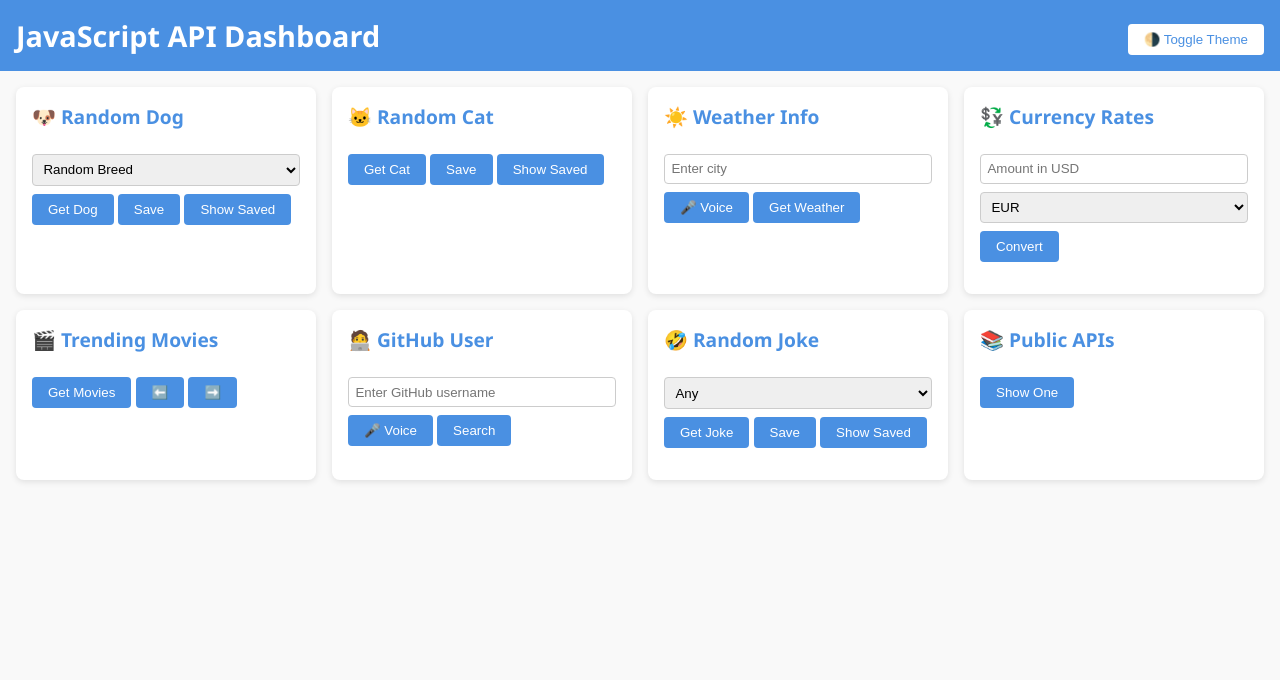
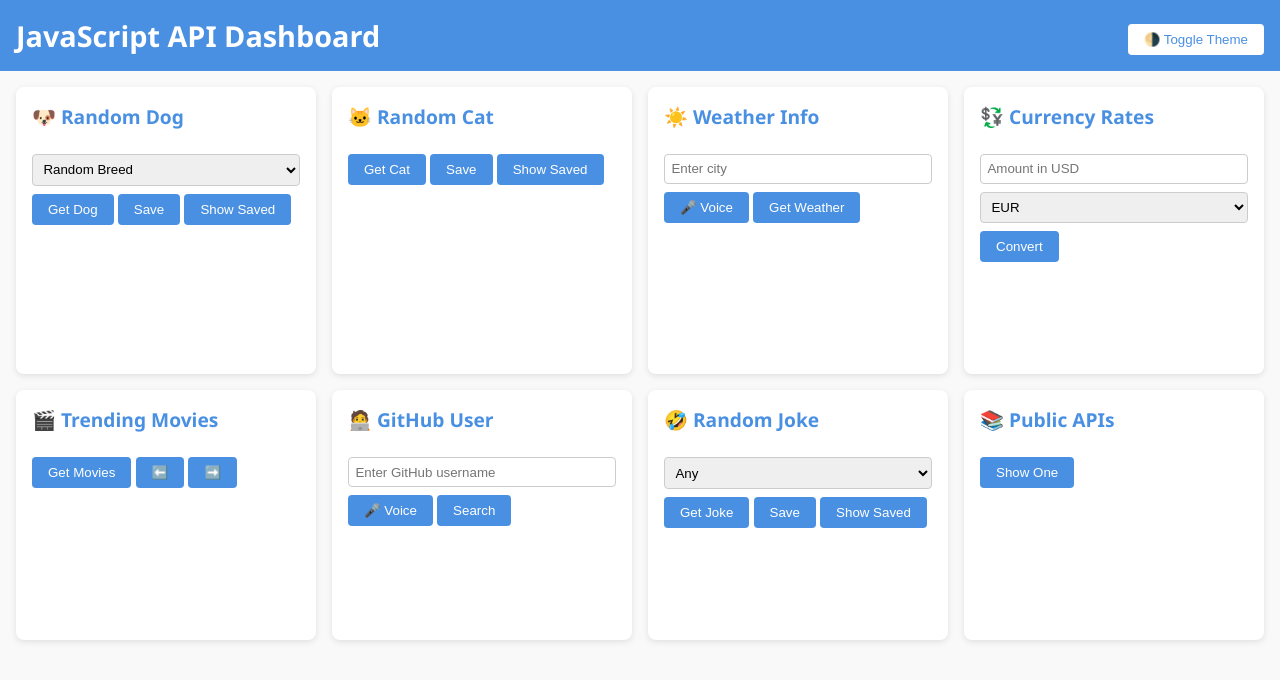
Before and after one commit to AColyer13/DashConnect-Build-Fetch-v2, a plain HTML site: page index.html in a window 1280 px wide. Drawn offline with Linux system fonts and the light colour scheme.

Commit message:
Refactor CSS for improved structure and responsiveness

```diff
--- a/styles.css
+++ b/styles.css
@@ -92,31 +92,19 @@ input, select {
   border-radius: 4px;
 }
 
-.output {
-  margin-top: 1rem;
-  font-size: 0.95rem;
-  animation: fadeIn 0.4s ease-in;
-}
-
-/* Dog & Cat image styling */
-#dog-output img,
-#cat-output img {
-  width: 100%;
-  max-width: 250px;
-  height: auto;
-  display: block;
-  margin: 0 auto;
-  border-radius: 12px;
-  object-fit: cover;
-}
-
 /* Movies output styling */
 #movies-output {
   display: grid;
-  grid-template-columns: repeat(3, 1fr);
+  grid-template-columns: repeat(1, 1fr);
   gap: 1rem;
   justify-items: center;
   align-items: start;
+}
+
+@media (min-width: 600px) {
+  #movies-output {
+    grid-template-columns: repeat(3, 1fr);
+  }
 }
 
 #movies-output > div {
@@ -127,6 +115,7 @@ input, select {
   box-shadow: 0 1px 4px rgba(0,0,0,0.08);
   padding: 0.5rem;
   text-align: center;
+  margin-bottom: 0.5rem;
 }
 
 #movies-output img {
@@ -146,6 +135,30 @@ input, select {
   margin-top: 0.3rem;
   font-size: 0.95rem;
   font-weight: normal;
+}
+
+/* Dog & Cat image styling */
+#dog-output img,
+#cat-output img {
+  width: 100%;
+  max-width: 250px;
+  height: auto;
+  display: block;
+  margin: 0 auto;
+  border-radius: 12px;
+  object-fit: cover;
+}
+
+/* Output area styling for all sections */
+.output {
+  margin-top: 1rem;
+  font-size: 0.95rem;
+  animation: fadeIn 0.4s ease-in;
+  word-break: break-word;
+  min-height: 80px;
+  display: flex;
+  flex-direction: column;
+  align-items: center;
 }
 
 #saved-modal {
```
